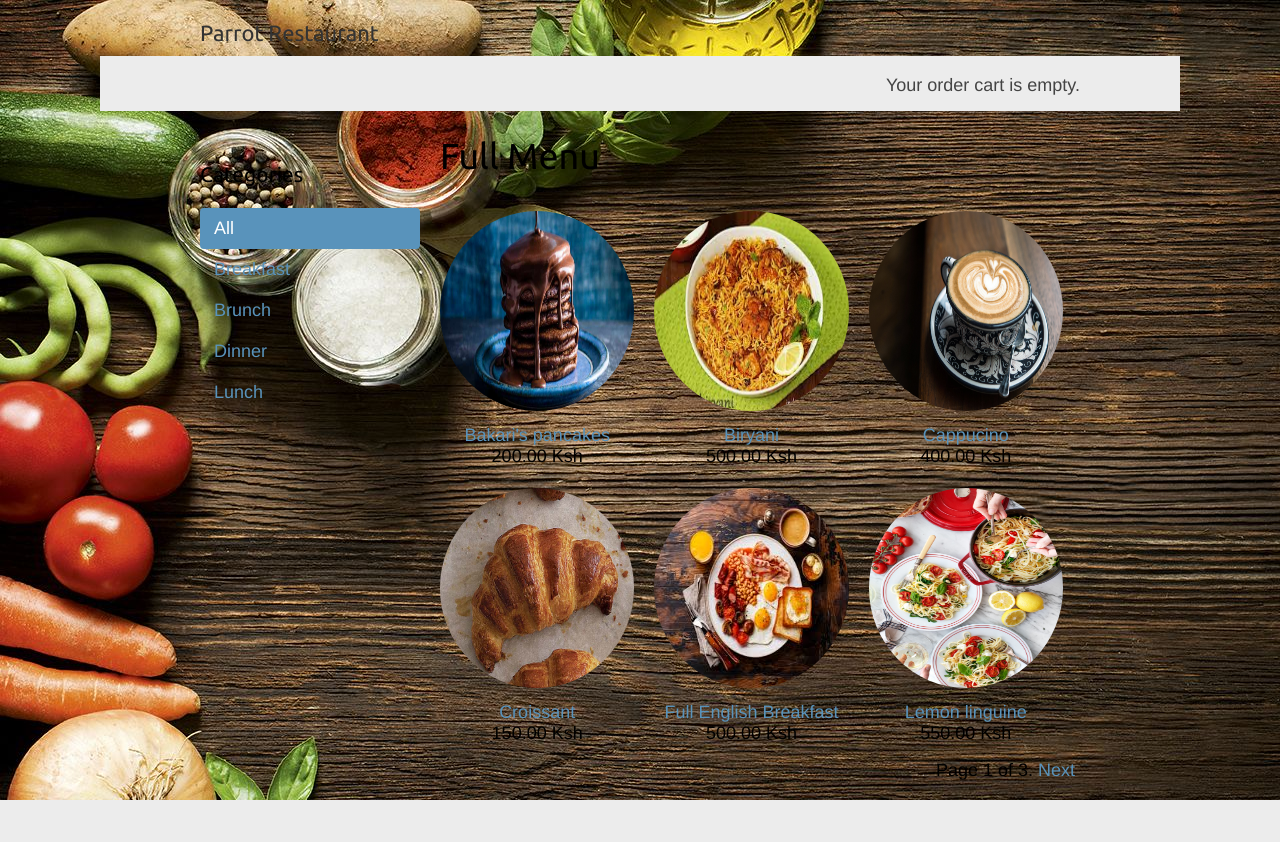
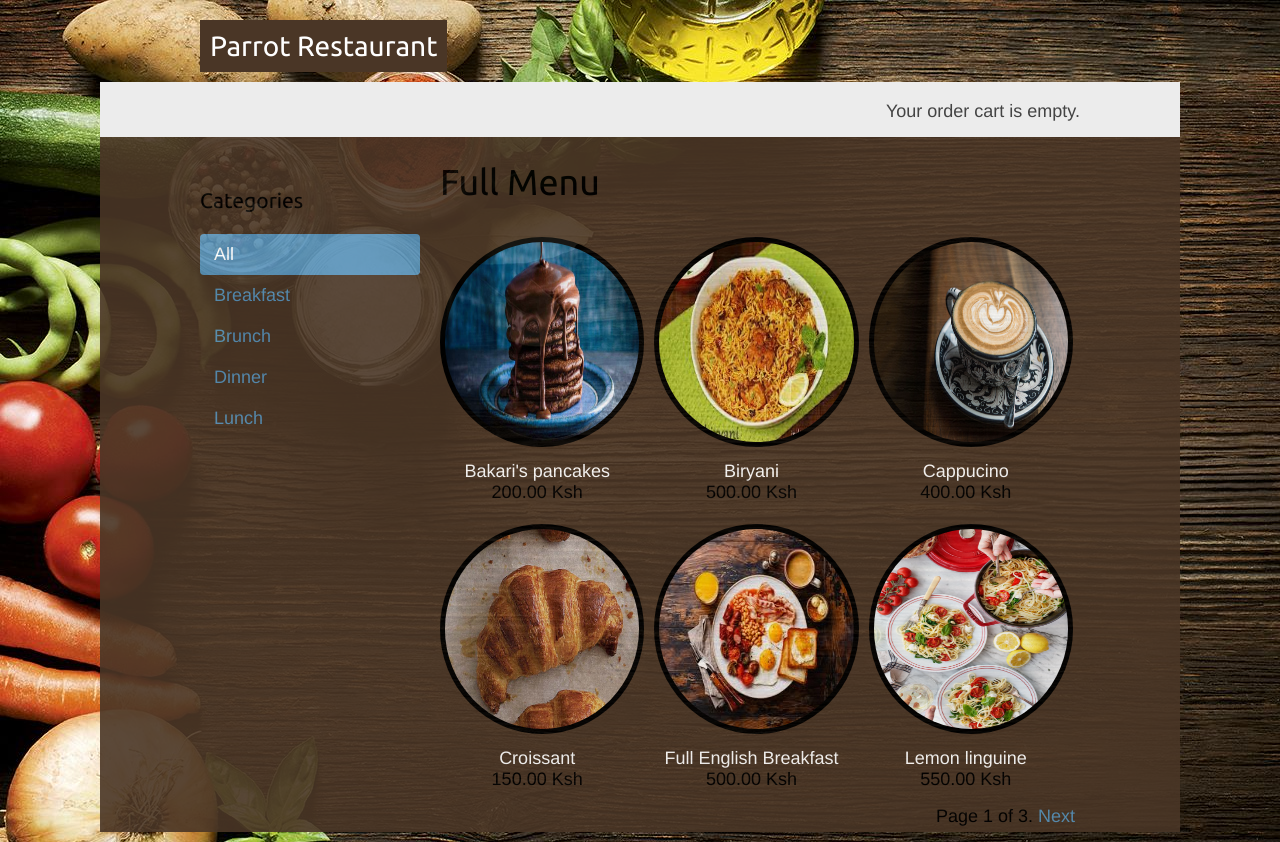
Before and after one commit to devoure/parrot_restaurant, a Django app: page / in a window 1280 px wide. Before the commit the page ends 800 px from the top, so only its background shows below. Run offline with Django 3.2, Linux system fonts and the light colour scheme; data comes from the database, SQL or seed files in the repository.

Commit message:
Fixed css

```diff
--- a/shop/static/css/base.css
+++ b/shop/static/css/base.css
@@ -35,8 +35,11 @@ a:hover {
   font-family: 'Ubuntu', sans-serif;
   float:left;
   color:#333;
-  font-size:22px;
+  font-size:28px;
   margin-right:10%;
+  background-color:#4a3626;
+  color:white;
+  padding:10px;
 }
 
 #subheader .cart {
@@ -47,6 +50,8 @@ a:hover {
 #content {
   padding:0 100px;
   overflow:hidden;
+  background-color:#4a3626;
+  opacity:0.9;
 }
 
 #sidebar {
@@ -95,6 +100,8 @@ a:hover {
   height:200px;
   margin-bottom:8px;
   border-radius: 50%;
+  background-color:black;
+  padding:5px;
 }
 
 .product-detail {
@@ -112,6 +119,9 @@ a:hover {
   float:left;
   padding:0 20px 20px 0;
 }
+.product-list a{
+  color:white;
+}
 
 .product-detail h1 {
   margin-bottom:0;
@@ -119,6 +129,12 @@ a:hover {
 
 .product-detail h2 {
   margin-top:10px;
+}
+.product-detail .price{
+  color:black;
+}
+.product-detail p{
+  color:white;
 }
 .pagination {
   float:right;
```
